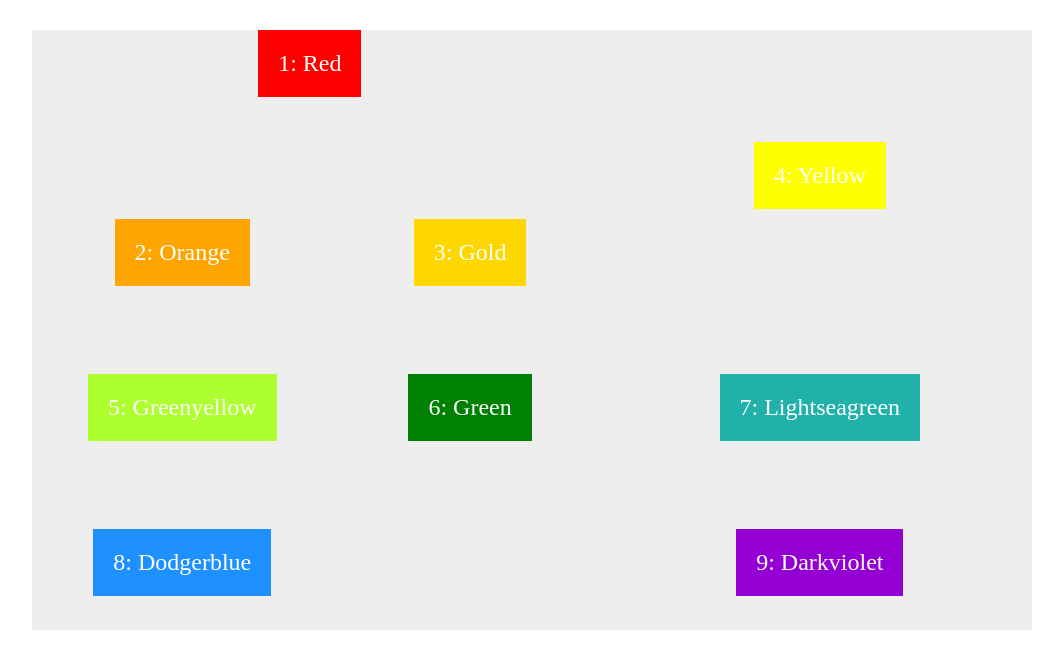
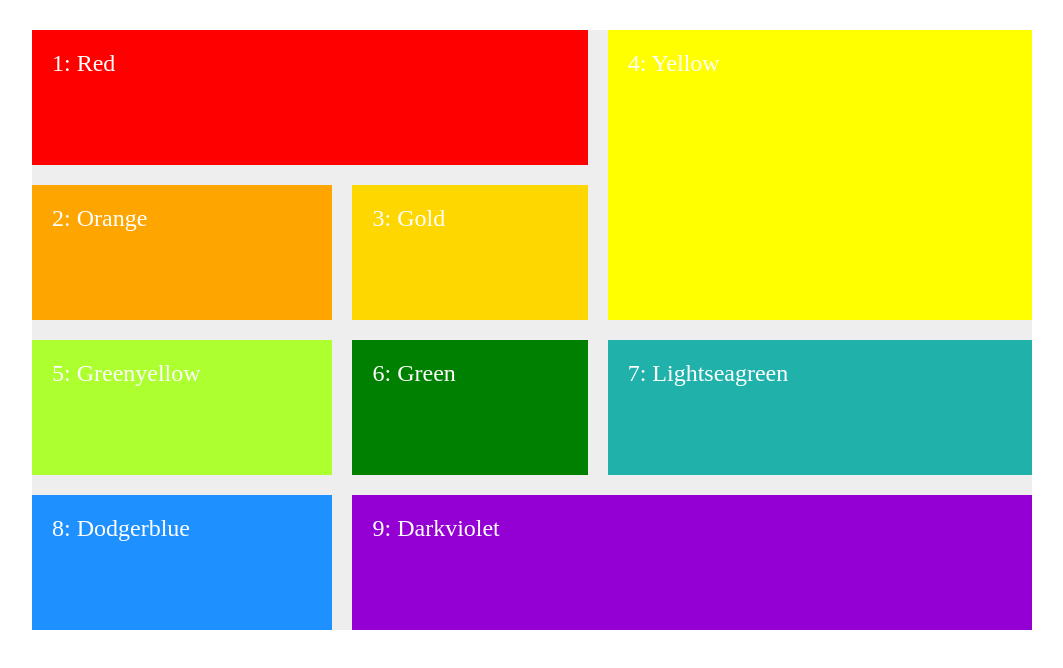
Before and after one commit to haidoro/git_layout_learning, a plain HTML site: page index.html in a window 1280 px wide. Shown: the whole page, without its empty margins (108-1171 px from the left). Drawn offline with Linux system fonts and the light colour scheme.

Commit message:
完成見本

```diff
--- a/style.css
+++ b/style.css
@@ -11,9 +11,9 @@
 	grid-template-areas:"item--1 item--1 item--4 item--4"
 						"item--2 item--3 item--4 item--4"
 						"item--5 item--6 item--7 item--7"
-						"item--8 . item--9 item--9";
-	align-items: center;
-	justify-items:center;
+						"item--8 item--9 item--9 item--9";
+	/*align-items: center;
+	justify-items:center;*/
 }
 .item{
 	padding: 20px;
@@ -23,7 +23,7 @@
 .item--1{
 	background-color:red;
 	grid-area: item--1;
-	align-self: start;
+	/*align-self: start;*/
 }
 .item--2{
 	background-color:orange;
```
